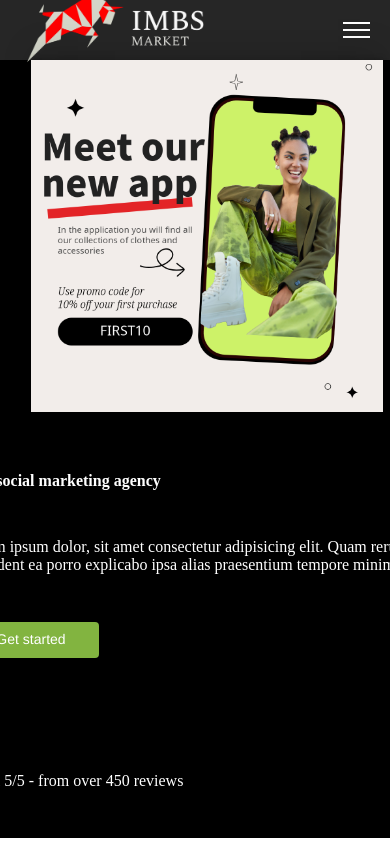
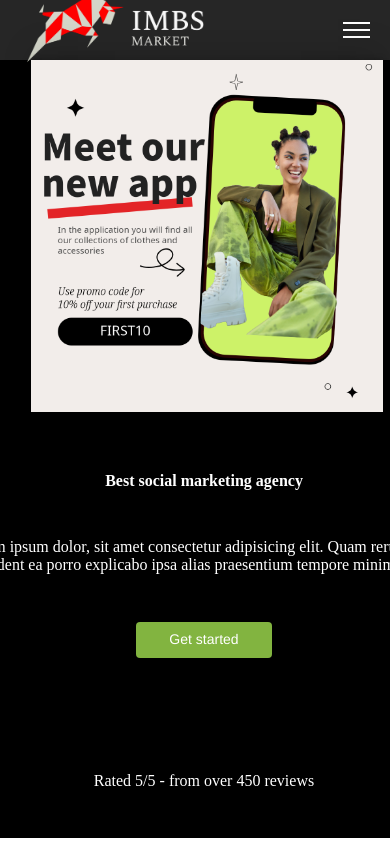
Before and after one commit to AmanReja/react-project1, a React (Vite) app: page / in a window 390 px wide. Built offline with nearby package versions, Linux system fonts and the light colour scheme; a web font is replaced by a local one.

Commit message:
fixed lag

```diff
--- a/src/components/MiddleContent.css
+++ b/src/components/MiddleContent.css
@@ -82,12 +82,17 @@
 
   .banner-container{
     width: 100%;
+    display: flex;
+    flex-direction: column;
   }
 
 
   .hedline-container h1{
     font-size: 1rem;
     color: #FFF;
+  }
+  .hedline-container{
+    align-items: center;
   }
 
   /* .aman{
```
